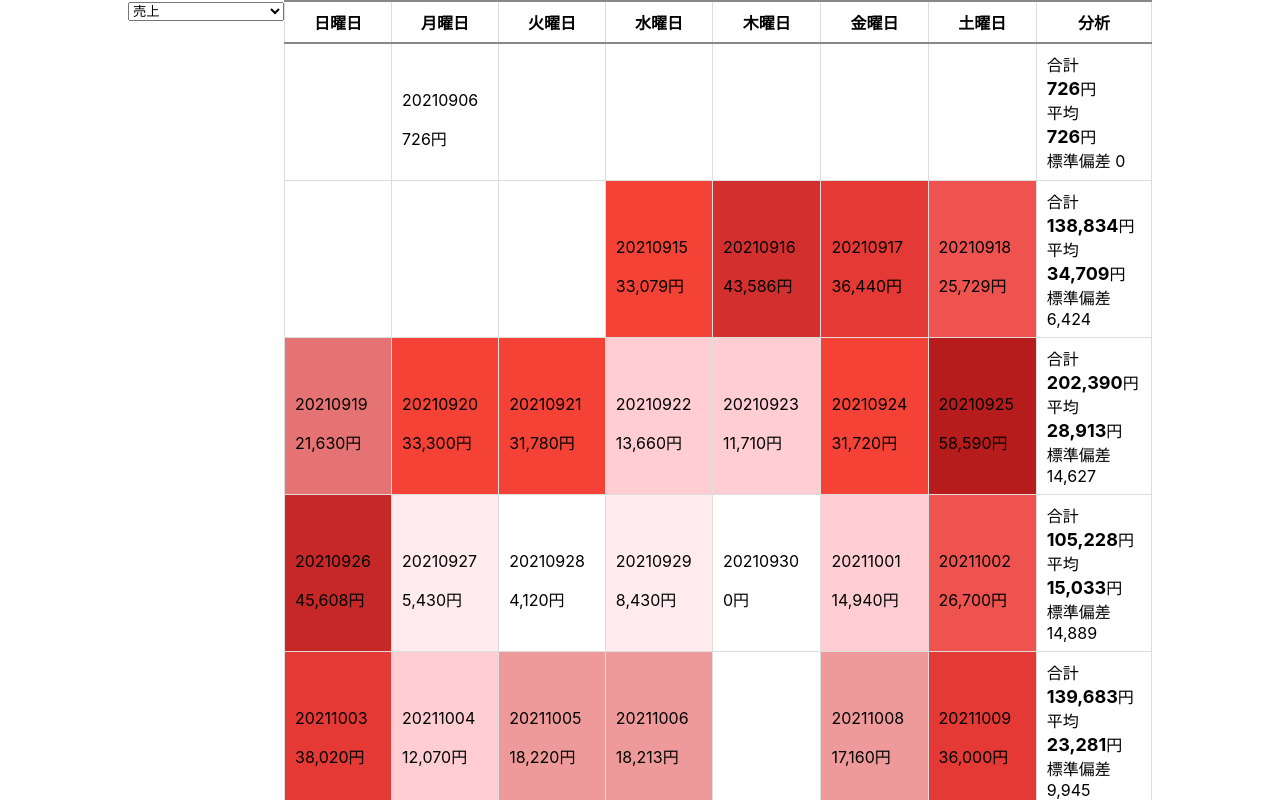
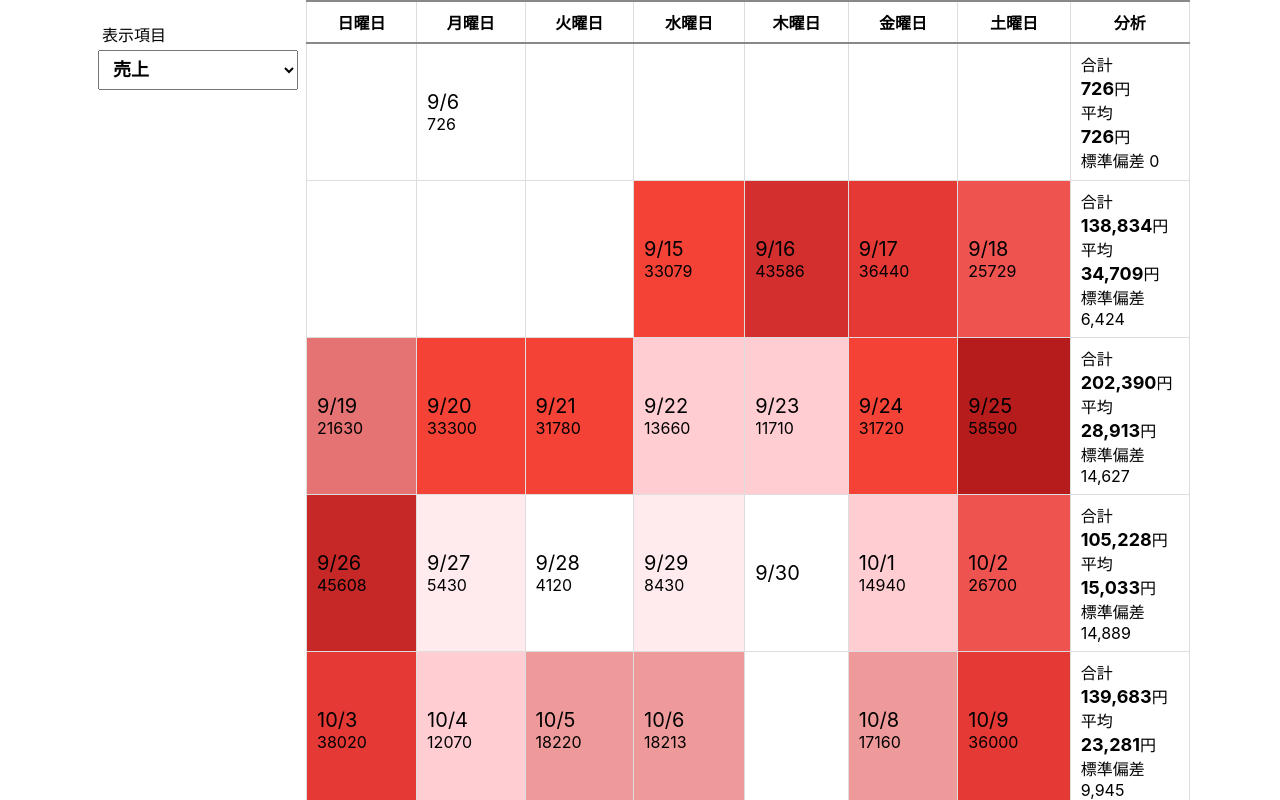
Before and after one commit to isihigameKoudai/utils, a React (Vite) app: page / in a window 1280 px wide. Built offline with nearby package versions, Linux system fonts and the light colour scheme.

Commit message:
fix design

```diff
--- a/src/App.tsx
+++ b/src/App.tsx
@@ -9,7 +9,7 @@ import { divideDate } from '../packages/date'
 import Calendar from './components/Calendar';
 
 const style = css`
-  width: 1024px;
+  width: 1100px;
   margin: 0 auto;
 `;
 
--- a/src/components/Calendar.tsx
+++ b/src/components/Calendar.tsx
@@ -4,6 +4,7 @@ import { css } from '@emotion/css';
 import { DAYS } from '../modules/calendar';
 import { DailySales, dailyKey } from '../model/DailySales';
 import TotalCell from './TotalCell';
+import TableCell from './TableCell';
 
 type Props = {
   dailySales2D: (DailySales | undefined)[][]
@@ -54,13 +55,30 @@ const options: Option[] = [{
 const style = css`
   display:flex;
 
+  p {
+    margin: 0;
+  }
+
+  .title-text {
+    font-size: 16px;
+    padding: 4px;
+  }
+
   .controller {
-    flex-basis: 100px;
+    flex-basis: 200px;
+    padding: 18px 8px;
   }
   .calendar {
     flex: 1;
     height: 100vh;
     overflow-y: scroll;
+  }
+
+  .select {
+    width: 100%;
+    font-size: 18px;
+    font-weight: bold;
+    padding: 8px 10px;
   }
 `;
 
@@ -105,7 +123,8 @@ const Calendar: React.FC<Props> = memo(({ dailySales2D }) => {
   return (
     <div className={style}>
       <div className='controller'>
-        <select name="select" onChange={handleSelect}>
+        <p className='title-text'>表示項目</p>
+        <select name="select" onChange={handleSelect} className='select'>
           {
             options.map((option, i) => <option key={`select-${i}`} value={option.value}>{ option.label }</option>)
           }
@@ -126,9 +145,9 @@ const Calendar: React.FC<Props> = memo(({ dailySales2D }) => {
               dailySales2D.map((row, i) => {
                 return <tr key={`row-${i}`}>{
                   row.map((col, j) => (
-                    <td style={{ background: colorBy(Number(col?.sales) || 0) }} key={`col-${j}`}>
-                      <p>{ col && col.aggregationPeriod }</p>
-                      <span>{ col && `${Number(col.sales).toLocaleString()}円` }</span>
+                    <td className='cell' style={{ background: colorBy(Number(col?.sales) || 0) }} key={`col-${j}`}>{
+                      col && <TableCell dailySales={col} selectedDaily={dailySalesType} />
+                    }
                     </td>
                   ))
                 }
--- /dev/null
+++ b/src/components/TableCell.tsx
@@ -0,0 +1,32 @@
+import React, { memo } from 'react';
+import { css } from '@emotion/css';
+
+import { DailySales } from '../model/DailySales';
+import { divideDate } from '../../packages/date'
+
+type Props = {
+  dailySales: DailySales
+  selectedDaily?: keyof DailySales
+}
+
+const style = css`
+  p {
+    margin: 0;
+  }
+
+  .date {
+    font-size: 20px;
+  }
+`;
+
+const TableCell: React.FC<Props> = memo(({ dailySales, selectedDaily = 'sales' }) => {
+  const { month, day } = divideDate(dailySales.aggregationPeriod)
+  return (
+    <div className={style}>
+      <p className='date'>{ month }/{ day }</p>
+      <span>{ dailySales[selectedDaily] }</span>
+    </div>
+  )
+})
+
+export default TableCell;
```
